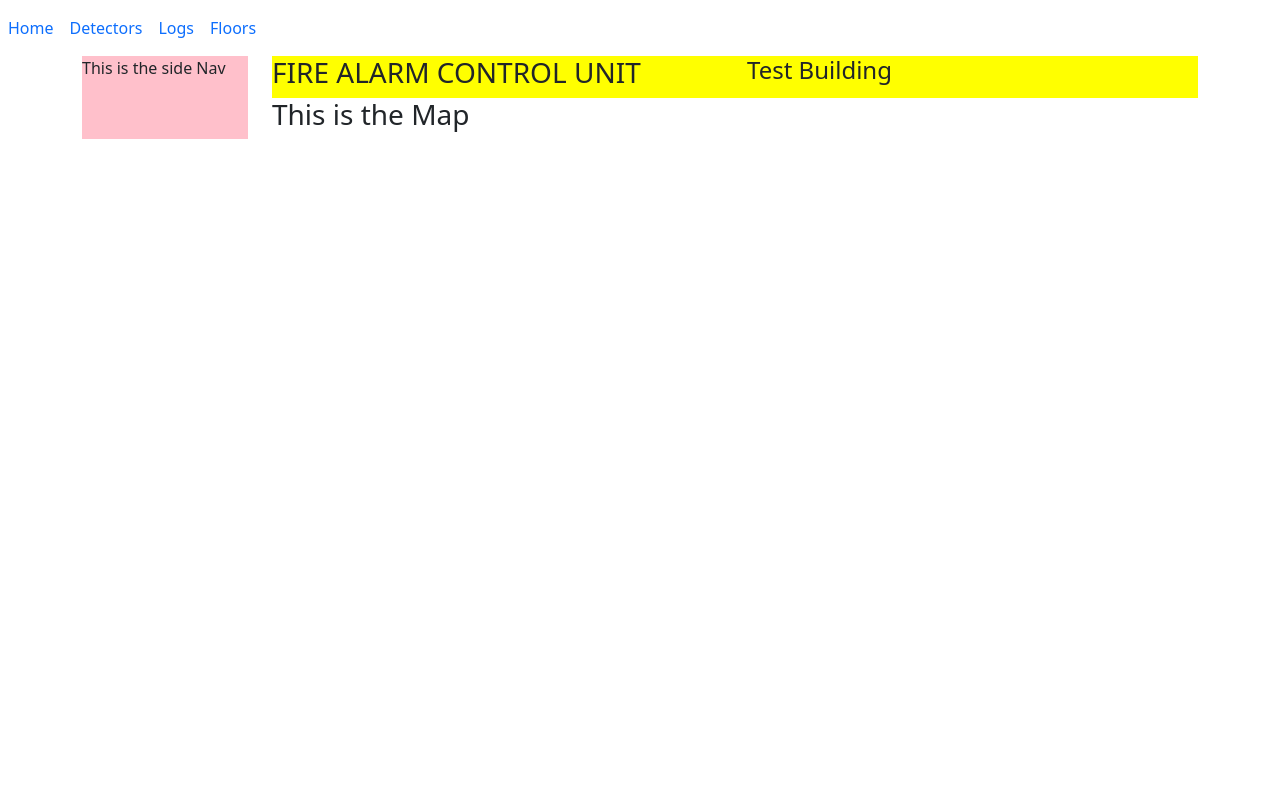
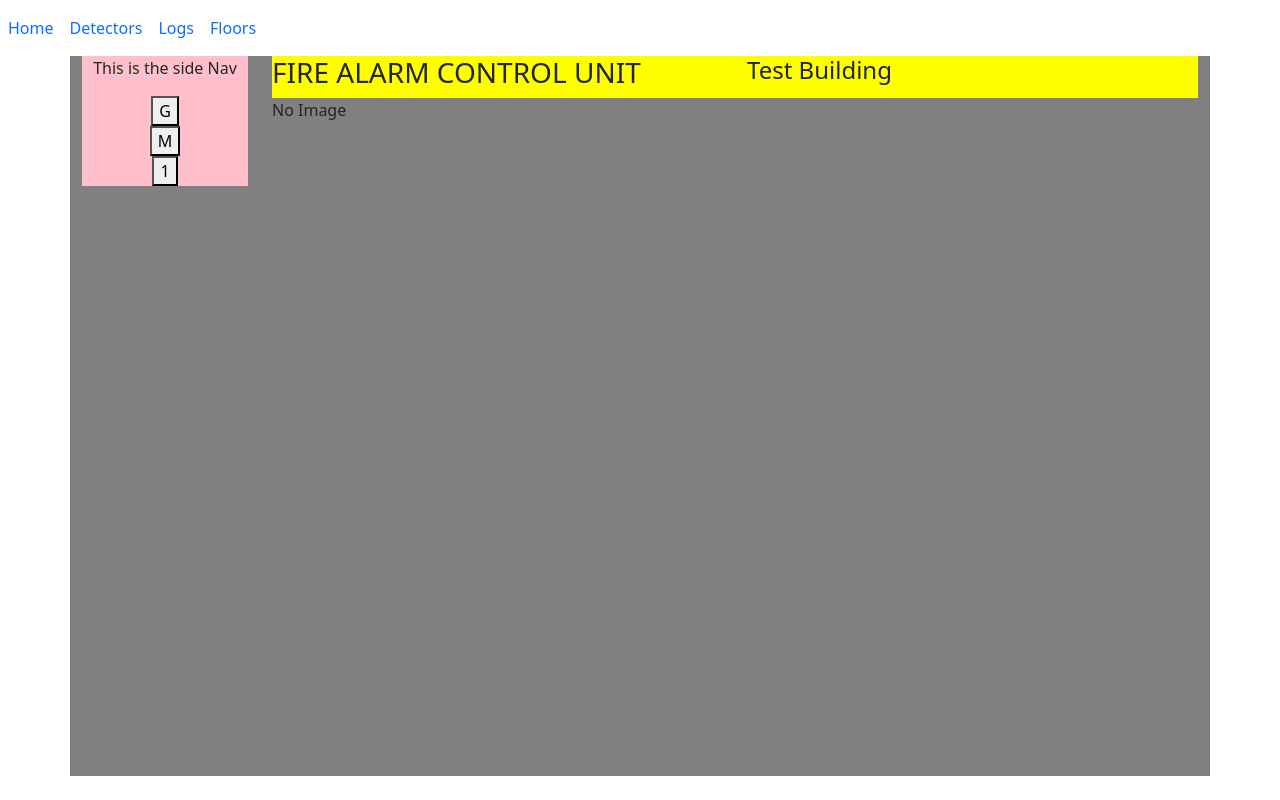
Before and after one commit to RagingRedBull/thesis-frontend, a React (Create React App) app: page / in a window 1280 px wide. Built offline with nearby package versions, Linux system fonts and the light colour scheme.

Commit message:
Added initial floor process

```diff
--- a/src/components/Header/index.js
+++ b/src/components/Header/index.js
@@ -1,7 +1,7 @@
 const index = () => {
     const buildName = "Test Building"
     return (
-        <div className='header' style={{backgroundColor: "yellow"}}>
+        <div className='header' style={ headerStyle }>
             <div className='row'>
                 <div className='col'>
                     <h3>FIRE ALARM CONTROL UNIT</h3>
@@ -14,4 +14,9 @@ const index = () => {
     )
 };
 
+const headerStyle = {
+    backgroundColor: 'yellow',
+    width: '100%'
+}
+
 export default index;
--- a/src/components/Map/index.js
+++ b/src/components/Map/index.js
@@ -1,9 +1,24 @@
 import React from 'react';
 
-const index = () => {
+const index = ({ image }) => {
+    const imageUrl = "http://192.168.67.128:8080/prmts/images/" + image
     return (
-        <h3>This is the Map</h3>
+        <>
+            { image ?
+                <img
+                    src={ imageUrl }
+                    style={ mapStyle }
+                    alt='Map of the current floor'
+                /> :
+                <p>No Image</p>
+            }
+        </>
     )
 };
 
+const mapStyle = {
+    height: '720px',
+    width: '100%'
+}
+
 export default index;
--- a/src/components/MapView/index.js
+++ b/src/components/MapView/index.js
@@ -1,21 +1,64 @@
 import SideNav from '../SideNav'
 import Map from '../Map'
 import Header from '../Header'
+import { useEffect, useState } from 'react';
 
 const MapView = () => {
+    // const [floors, setFloors] = useState([])
+    const [currentFloor, setCurrentFloor] = useState([])
+
+    //Temporary Floors
+    const floors = [
+        {
+            id: 0,
+            desc: "G",
+            image: "ae960107-025d-4fda-a899-a98ce8f7c15b_test-floor-plan.jpg"
+        },
+        {
+            id: 1,
+            desc: "M",
+            image: "ae960107-025d-4fda-a899-a98ce8f7c15b_test-floor-plan.jpg"
+        },
+        {
+            id: 2,
+            desc: "1",
+            image: "ae960107-025d-4fda-a899-a98ce8f7c15b_test-floor-plan.jpg"
+        }
+    ]
+
+    // useEffect(() => {
+    //     const getFloors = async () => {
+    //         const res = await fetch("http://192.168.67.128:8080/prmts/floors")
+    //         const data = await res.json()
+    //         setFloors(data)
+    //     }
+
+    //     getFloors()
+    // }, [])
+
     return (
-        <div className='container'>
+        <div className='container' style={ mapViewStyle }>
             <div className='row'>
                 <div className='col'>
-                    <SideNav />
+                    <SideNav
+                        floors={ floors }
+                        setCurrentFloor={ setCurrentFloor }
+                    />
                 </div>
                 <div className='col-10'>
                     <Header />
-                    <Map />
+                    <Map image={ currentFloor.image } />
                 </div>
             </div>
         </div>
     )
 };
 
+// To be replaced with Tailwind
+const mapViewStyle = {
+    height: '720px',
+    backgroundColor: 'grey',
+    position: 'relative'
+}
+
 export default MapView;
--- a/src/components/SideNav/index.js
+++ b/src/components/SideNav/index.js
@@ -1,17 +1,25 @@
 import React from 'react';
 
-const index = () => {
+const index = ({ floors, setCurrentFloor }) => {
     return (
         <div style={ sideNavStyle }>
             <p>This is the side Nav</p>
-            {/* add the pagination here */}
+            { floors.map((floor) => (
+                <div key={ floor.id.toString() }>
+                    <button
+                        onClick={ () => setCurrentFloor(floor) }
+                    > { floor.desc } </button>
+                </div>
+            ))}
         </div>
     )
 }
 
 const sideNavStyle = {
     backgroundColor: 'pink',
-    height: '100%'
+    height: '100%',
+    textAlign: 'center'
+
 }
 
 export default index;
```
